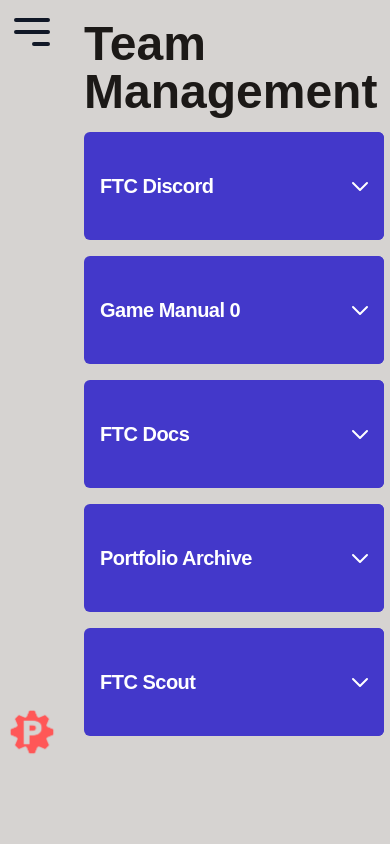
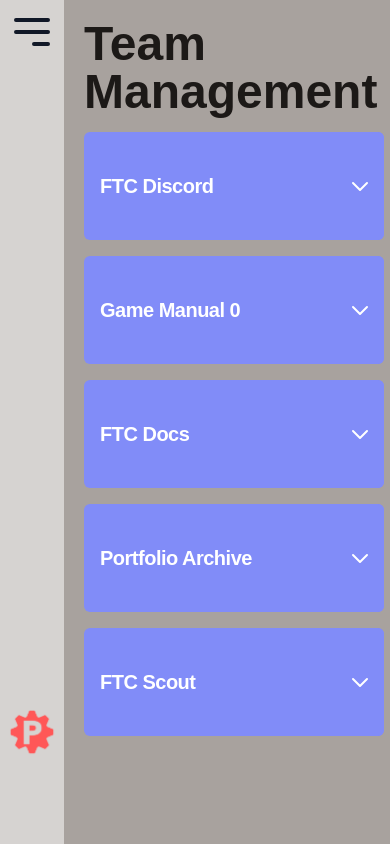
Before and after one commit to outsharded/ftc-directory, a Next.js app: page /teams in a window 390 px wide. Built offline with nearby package versions, Linux system fonts and the light colour scheme.

Commit message:
Update page.tsx

```diff
--- a/app/(subpages)/teams/page.tsx
+++ b/app/(subpages)/teams/page.tsx
@@ -29,7 +29,7 @@
   };
 
   return (
-    <div className="min-h-screen w-screen bg-stone-300 dark:bg-gray-900 text-gray-900 dark:text-zinc-200 flex transition duration-300">
+    <div className="min-h-screen w-screen bg-stone-400 dark:bg-gray-900 text-gray-900 dark:text-zinc-200 flex transition duration-300">
       <div className="fixed top-0 left-0 z-10 w-16 md:w-64 transition-width duration-300">
         <SideMenu />
       </div>
@@ -43,7 +43,7 @@
          >
            {/* Indigo Section with Dropdown Button */}
            <div
-             className={`relative w-full bg-indigo-700 text-white text-center py-10 px-4 ${openSite === index ? "rounded-t-md" : "rounded-md"} flex items-center justify-between`}
+             className={`relative w-full bg-indigo-400 dark:bg-indigo-700 text-white text-center py-10 px-4 ${openSite === index ? "rounded-t-md" : "rounded-md"} flex items-center justify-between`}
            >
              <Link href={site.url}>
                <span className="text-xl font-extrabold tracking-tight opacity-100 w-full md:group-hover:opacity-0 md:text-center">{site.name}</span>
@@ -56,7 +56,7 @@
                </div>
              </Link>
              <button
-               className="absolute right-0 h-full w-12 flex items-center justify-center md:hidden bg-indigo-700 hover:bg-indigo-800 rounded-r-md"
+               className="absolute right-0 h-full w-12 flex items-center justify-center md:hidden bg-indigo-400 hover:bg-indigo-500 dark:bg-indigo-700 dark:hover:bg-indigo-800 rounded-r-md"
                onClick={() => toggleDropdown(index)}
              >
                <svg xmlns="http://www.w3.org/2000/svg" className="w-6 h-6" fill="none" viewBox="0 0 24 24" stroke="currentColor">
```
